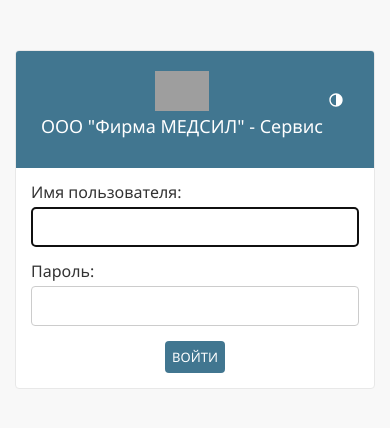
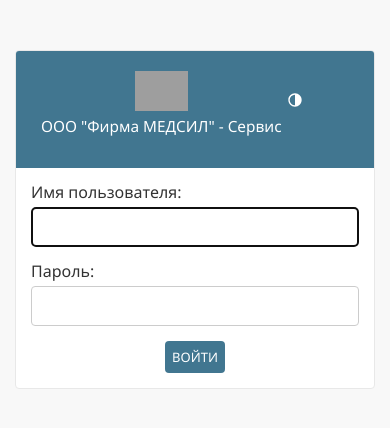
Before and after one commit to bbmatyushin/medsil_equipment_base, a Django app: page /admin/login/ in a window 390 px wide. Shown: the top 428 px of the page. Run offline with Django 5.2, Linux system fonts and the light colour scheme; grey boxes are pictures that could not be loaded.

Commit message:
fix: replace h1 with div for site-name to fix styling issues

```diff
--- a/ebase_site/ebase/static/ebase/css/custom_admin.css
+++ b/ebase_site/ebase/static/ebase/css/custom_admin.css
@@ -18,22 +18,25 @@
     padding-left: 15px;
 }
 
-#site-name {
+#branding #site-name {
     line-height: 1.4;
     margin: 0;
     font-size: 0.88rem;
+    font-weight: normal;
 }
 
-#site-name a {
+#branding #site-name a {
     display: flex;
     align-items: center;
     gap: 15px;
     text-decoration: none;
     color: #fff;
     padding: 5px 0;
+    font-size: inherit;
+    font-weight: inherit;
 }
 
-#site-name img {
+#branding #site-name img {
     flex-shrink: 0;
     display: block;
 }
@@ -57,11 +60,11 @@
         padding-left: 10px;
     }
 
-    #site-name {
+    #branding #site-name {
         font-size: 0.96rem;
     }
 
-    #site-name a {
+    #branding #site-name a {
         flex-direction: column;
         gap: 5px;
         text-align: center;
--- a/ebase_site/ebase/templates/admin/base_site.html
+++ b/ebase_site/ebase/templates/admin/base_site.html
@@ -9,12 +9,12 @@
 {% endblock %}
 
 {% block branding %}
-<h1 id="site-name">
+<div id="site-name">
     <a href="{% url 'admin:index' %}">
         <img src="{% static 'images/logo.png' %}" height="40px">
         ООО "Фирма МЕДСИЛ" - Сервис
     </a>
-</h1>
+</div>
 {% if user.is_anonymous %}
   {% include "admin/color_theme_toggle.html" %}
 {% endif %}
```
